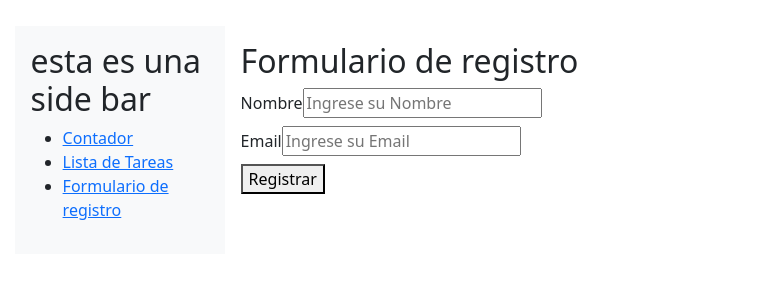
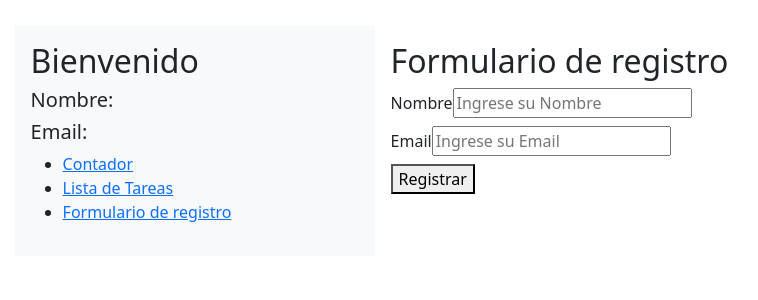
Before and after one commit to Juanvargas2002/vue-project, a Vue app: page /Registrar in a window 1280 px wide. Shown: the top 300 px of the page, without its empty margins (11-769 px from the left). Built offline with nearby package versions, Linux system fonts and the light colour scheme.

Commit message:
pinia agregado hay un store que guarda nombre y email y las muestra en sidebar

```diff
--- a/src/Modules/Registro/Views/RegistroView.vue
+++ b/src/Modules/Registro/Views/RegistroView.vue
@@ -1,8 +1,16 @@
 <script setup>
     import { Form, Field, ErrorMessage } from 'vee-validate'
     import {schema} from '../Schemas/ValidetionSchema'
+    import {useRegistrarStore} from '../stores/RegistrarStore'
+    import {ref} from 'vue'
+
+    const RegistrarStore = useRegistrarStore()
+
+    const nombre=ref('')
+    const email=ref('')
 
     const onsubmit = ()=>{
+        RegistrarStore.guardarRegistro(nombre.value,email.value)
         console.log('El esquema de validacion se ha enviado correctamente')
     }
 </script>
@@ -12,12 +20,12 @@
     <Form :validation-schema="schema" @submit="onsubmit">
         <div class="mb-2">
             <label for="nombre">Nombre</label>
-            <Field type="text" name="nombre" id="nombre" placeholder="Ingrese su Nombre"/>
+            <Field v-model="nombre" type="text" name="nombre" id="nombre" placeholder="Ingrese su Nombre"/>
             <ErrorMessage name="nombre"></ErrorMessage>
         </div>
         <div class="mb-2">
             <label for="correo">Email</label>
-            <Field type="email" name="email" id="correo" placeholder="Ingrese su Email"/>
+            <Field v-model="email" type="email" name="email" id="correo" placeholder="Ingrese su Email"/>
             <ErrorMessage name="email"></ErrorMessage>
         </div>
         <div class="mb-2">
--- /dev/null
+++ b/src/Modules/Registro/stores/RegistrarStore.js
@@ -0,0 +1,12 @@
+import { defineStore } from "pinia"
+import {ref} from 'vue'
+
+export const useRegistrarStore =  defineStore('registrar',()=>{
+    const nombre = ref('')
+    const email = ref('')
+    const guardarRegistro = (nombreform,emailform)=>{
+        nombre.value=nombreform
+        email.value=emailform
+    }
+    return {nombre,email,guardarRegistro}
+})
--- a/src/components/SideBar.vue
+++ b/src/components/SideBar.vue
@@ -1,9 +1,25 @@
 <script setup>
 
+    import { useRegistrarStore } from '@/Modules/Registro/stores/RegistrarStore';
+    import {computed, watch} from 'vue'
+
+    const RegistrarStore = useRegistrarStore()
+
+    const nombre=computed(()=>RegistrarStore.nombre)
+    const email=computed(()=>RegistrarStore.email)
+
+    watch(()=>RegistrarStore.nombre,(newnombre)=>{
+        console.log('Cambio el nombre: ' + newnombre)
+    })
+    watch(()=>RegistrarStore.email,(newemail)=>{
+        console.log('Cambio el email: ' + newemail)
+    })
 </script>
 <template>
-    <div class="bg-light p-3 w-20">
-        <h2>esta es una side bar</h2>
+    <div class="bg-light p-3 w-35">
+        <h2>Bienvenido</h2>
+        <h4 class="fs-5">Nombre:{{ nombre }}</h4>
+        <h4 class="fs-5">Email:{{ email }}</h4>
         <ul>
         <li>
         <router-link to="/Contador">Contador</router-link>
@@ -18,9 +34,9 @@
     </div>
 </template>
 <style scoped>
-    .w-20{
-        width: 20%;
-        min-width: 132px;
-        max-width: 210px;
+    .w-35{
+        width: 35%;
+        min-width: 160px;
+        max-width: 360px;
     }
 </style>
```
